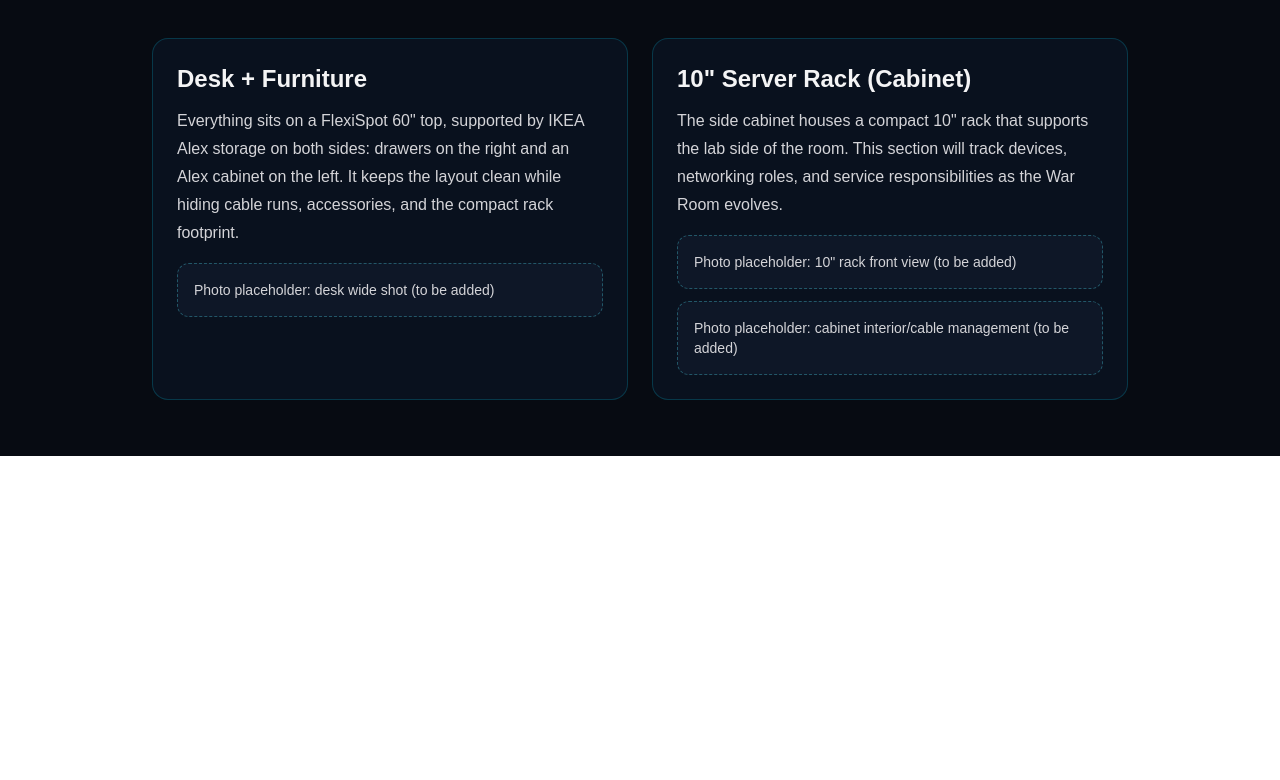
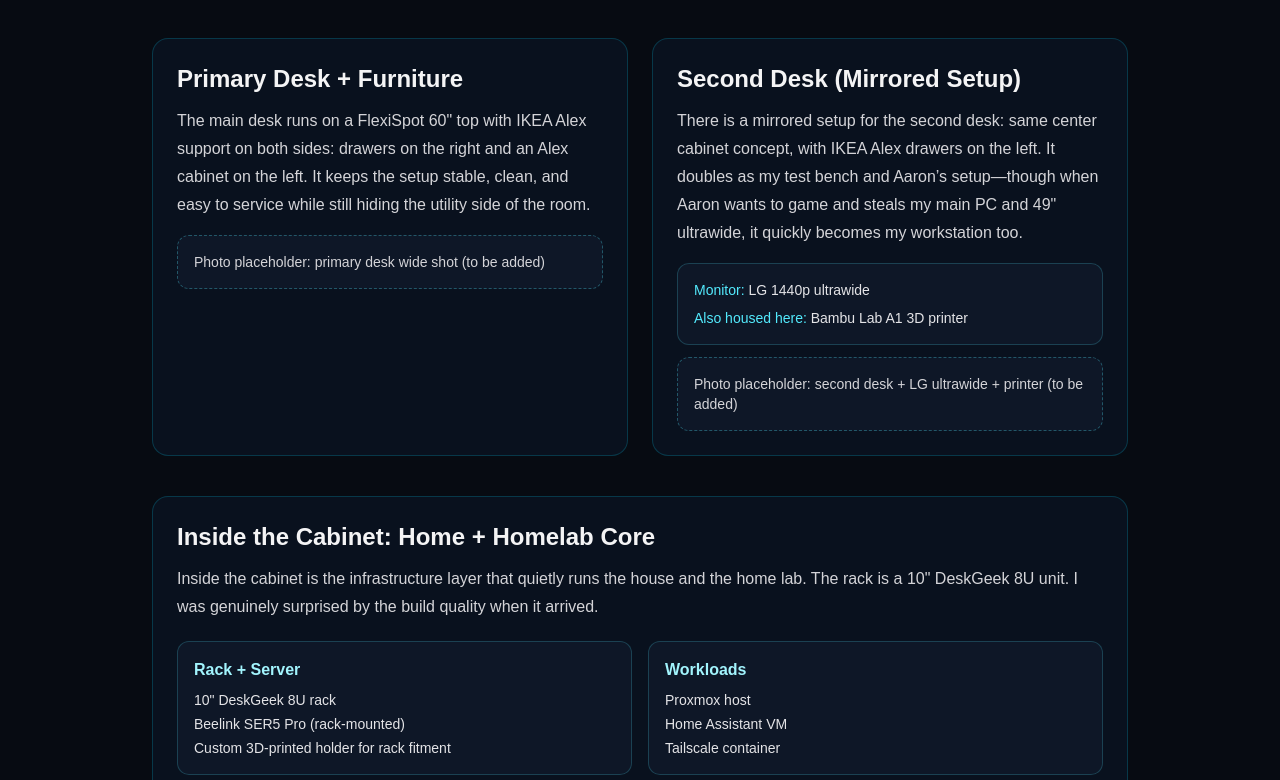
Before and after one commit to DigitalRonin73/Tired-Dad-Tech, a Next.js app: page /war-room in a window 1280 px wide. Shown: the part 1260-2040 px from the top of the page. Before the commit the page ends 1716 px from the top, so only its background shows below. Built offline with nearby package versions, Linux system fonts and the light colour scheme.

Commit message:
feat: expand War Room with mirrored desk and homelab cabinet sections

```diff
--- a/src/app/war-room/page.tsx
+++ b/src/app/war-room/page.tsx
@@ -80,30 +80,67 @@
 
         <section className="mt-10 grid gap-6 md:grid-cols-2">
           <div className="rounded-2xl border border-cyan-400/20 bg-[#0a1220]/95 p-6">
-            <h2 className="text-2xl font-semibold">Desk + Furniture</h2>
+            <h2 className="text-2xl font-semibold">Primary Desk + Furniture</h2>
             <p className="mt-3 text-zinc-300 leading-7">
-              Everything sits on a FlexiSpot 60" top, supported by IKEA Alex storage on both sides:
-              drawers on the right and an Alex cabinet on the left. It keeps the layout clean while
-              hiding cable runs, accessories, and the compact rack footprint.
+              The main desk runs on a FlexiSpot 60" top with IKEA Alex support on both sides:
+              drawers on the right and an Alex cabinet on the left. It keeps the setup stable,
+              clean, and easy to service while still hiding the utility side of the room.
             </p>
             <div className="mt-4 rounded-xl border border-dashed border-cyan-300/30 bg-[#0e1727] p-4 text-sm text-zinc-300">
-              Photo placeholder: desk wide shot (to be added)
+              Photo placeholder: primary desk wide shot (to be added)
             </div>
           </div>
 
           <div className="rounded-2xl border border-cyan-400/20 bg-[#0a1220]/95 p-6">
-            <h2 className="text-2xl font-semibold">10" Server Rack (Cabinet)</h2>
+            <h2 className="text-2xl font-semibold">Second Desk (Mirrored Setup)</h2>
             <p className="mt-3 text-zinc-300 leading-7">
-              The side cabinet houses a compact 10" rack that supports the lab side of the room.
-              This section will track devices, networking roles, and service responsibilities as
-              the War Room evolves.
+              There is a mirrored setup for the second desk: same center cabinet concept,
+              with IKEA Alex drawers on the left. It doubles as my test bench and Aaron’s
+              setup—though when Aaron wants to game and steals my main PC and 49" ultrawide,
+              it quickly becomes my workstation too.
             </p>
-            <div className="mt-4 rounded-xl border border-dashed border-cyan-300/30 bg-[#0e1727] p-4 text-sm text-zinc-300">
-              Photo placeholder: 10" rack front view (to be added)
+            <div className="mt-4 rounded-xl border border-cyan-300/20 bg-[#0e1727] p-4 text-sm text-zinc-200">
+              <p><span className="text-cyan-300">Monitor:</span> LG 1440p ultrawide</p>
+              <p className="mt-2"><span className="text-cyan-300">Also housed here:</span> Bambu Lab A1 3D printer</p>
             </div>
             <div className="mt-3 rounded-xl border border-dashed border-cyan-300/30 bg-[#0e1727] p-4 text-sm text-zinc-300">
-              Photo placeholder: cabinet interior/cable management (to be added)
+              Photo placeholder: second desk + LG ultrawide + printer (to be added)
             </div>
+          </div>
+        </section>
+
+        <section className="mt-10 rounded-2xl border border-cyan-400/20 bg-[#0a1220]/95 p-6">
+          <h2 className="text-2xl font-semibold">Inside the Cabinet: Home + Homelab Core</h2>
+          <p className="mt-3 text-zinc-300 leading-7">
+            Inside the cabinet is the infrastructure layer that quietly runs the house and the home lab.
+            The rack is a 10" DeskGeek 8U unit. I was genuinely surprised by the build quality when it arrived.
+          </p>
+
+          <div className="mt-5 grid gap-4 md:grid-cols-2">
+            <div className="rounded-xl border border-cyan-300/20 bg-[#0e1727] p-4">
+              <h3 className="font-semibold text-cyan-200">Rack + Server</h3>
+              <ul className="mt-2 space-y-1 text-sm text-zinc-200">
+                <li>10" DeskGeek 8U rack</li>
+                <li>Beelink SER5 Pro (rack-mounted)</li>
+                <li>Custom 3D-printed holder for rack fitment</li>
+              </ul>
+            </div>
+
+            <div className="rounded-xl border border-cyan-300/20 bg-[#0e1727] p-4">
+              <h3 className="font-semibold text-cyan-200">Workloads</h3>
+              <ul className="mt-2 space-y-1 text-sm text-zinc-200">
+                <li>Proxmox host</li>
+                <li>Home Assistant VM</li>
+                <li>Tailscale container</li>
+              </ul>
+            </div>
+          </div>
+
+          <div className="mt-4 rounded-xl border border-dashed border-cyan-300/30 bg-[#0e1727] p-4 text-sm text-zinc-300">
+            Photo placeholder: rack front + Beelink mount (to be added)
+          </div>
+          <div className="mt-3 rounded-xl border border-dashed border-cyan-300/30 bg-[#0e1727] p-4 text-sm text-zinc-300">
+            Photo placeholder: cabinet interior/cable management (to be added)
           </div>
         </section>
       </article>
```
